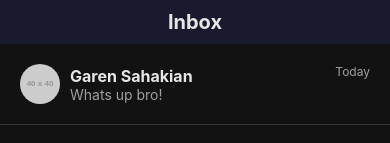
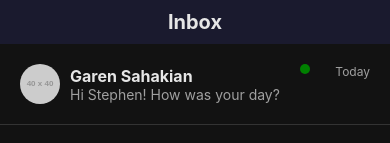
Before and after one commit to RaasinRahman/helloMessenger, a React Native app: screen /Home in a window 390 px wide. Shown: the top 143 px of the page. Built offline with nearby package versions, Linux system fonts and the light colour scheme.

Commit message:
Update HomePage.js

```diff
--- a/HomePage.js
+++ b/HomePage.js
@@ -10,14 +10,15 @@ import {
   StatusBar,
 } from 'react-native';
 
-// Sample data
+
 const conversations = [
   {
     id: '1',
     name: 'Garen Sahakian',
     avatar: 'https://via.placeholder.com/40',
-    subject: 'Whats up bro!',
+    subject: 'Hi Stephen! How was your day?',
     time: 'Today',
+    unread: true,
   },
   {
     id: '2',
@@ -95,6 +96,7 @@ const HomePage = ({ navigation }) => {
       <Text style={styles.chatSubject}>{item.subject}</Text>
     </View>
     <Text style={styles.chatTime}>{item.time}</Text>
+    {item.unread && <View style={styles.unreadBadge} />}
   </TouchableOpacity>
 )}
         />
@@ -193,6 +195,15 @@ const styles = StyleSheet.create({
     color: 'white',
     fontWeight: 'bold',
   },
+  unreadBadge: {
+    backgroundColor: 'green',
+    width: 10,
+    height: 10,
+    borderRadius: 5,
+    position: 'absolute',
+    right: 80,
+    top: 20,
+  },
 });
 
 export default HomePage;
```
Lines whose indentation alone changed are shown as unchanged.
